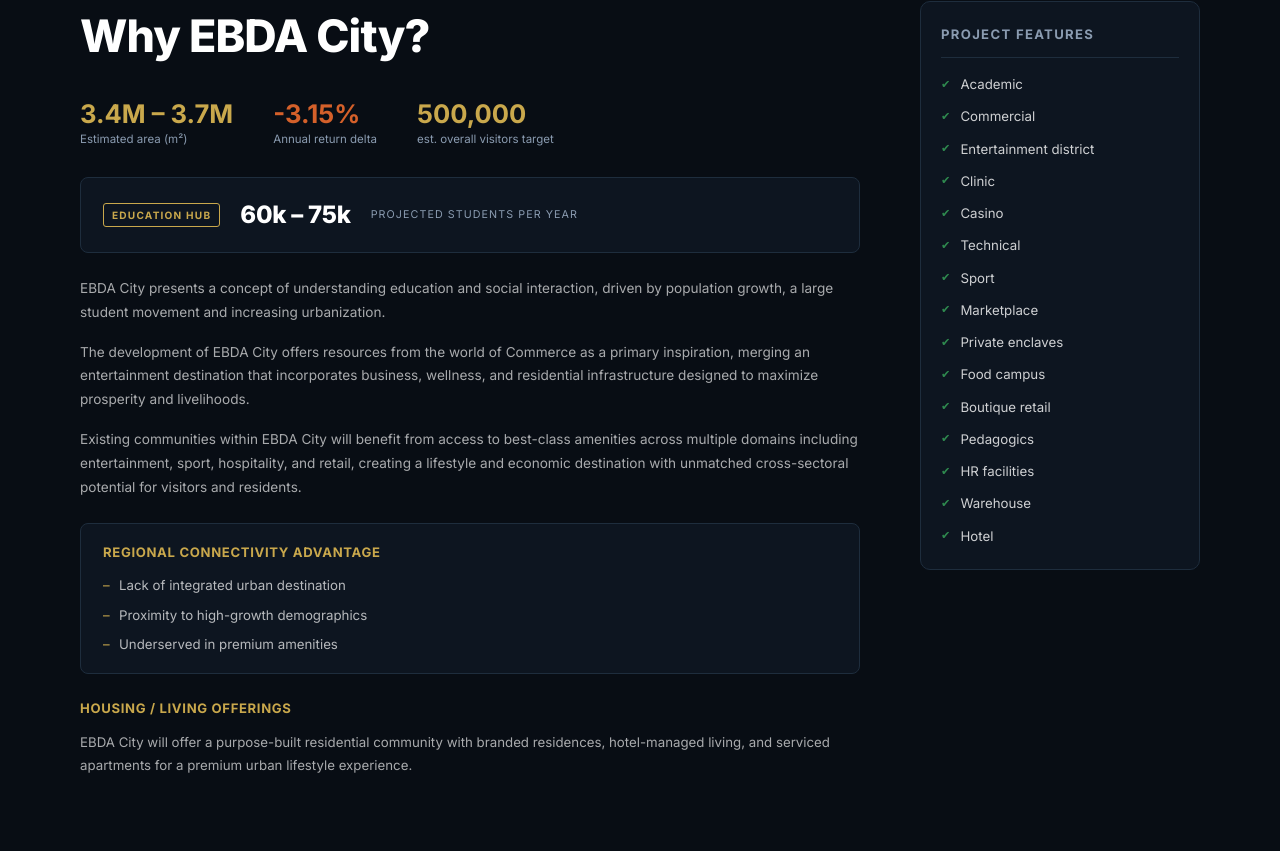
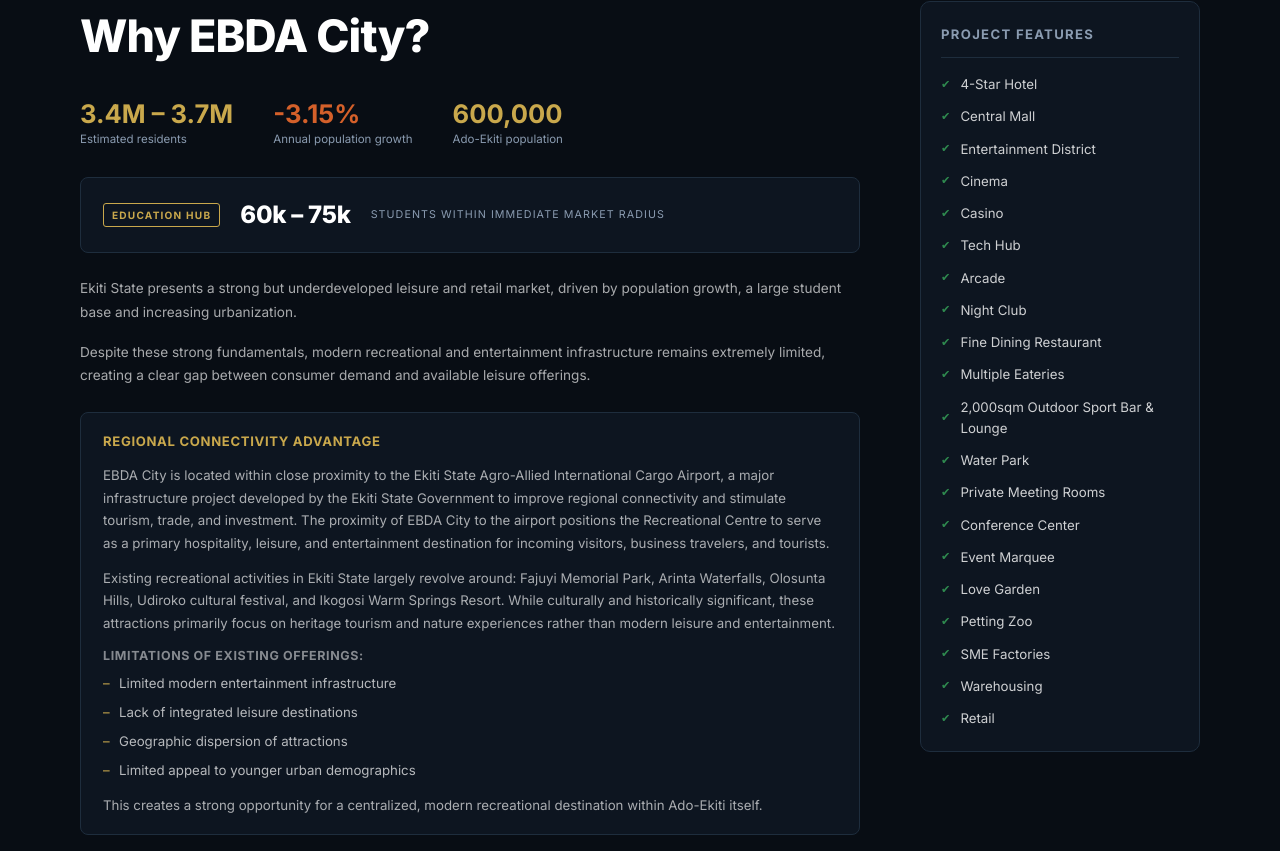
Before and after one commit to nin-webapp2025/ebdacity, a React (Vite) app: page / in a window 1280 px wide. Shown: the part 889-1740 px from the top of the page. Built offline with nearby package versions, Linux system fonts and the light colour scheme.

Commit message:
Fix WhyEBDA: correct all stats, labels, body text, features list, regional section per document

```diff
--- a/src/components/WhyEBDA.css
+++ b/src/components/WhyEBDA.css
@@ -120,6 +120,18 @@
   left: 0;
   color: var(--gold);
 }
+.why-ebda__advantage p {
+  font-size: 0.83rem;
+  color: rgba(255,255,255,0.65);
+  line-height: 1.7;
+}
+.why-ebda__advantage h5 {
+  font-size: 0.78rem;
+  font-weight: 700;
+  text-transform: uppercase;
+  letter-spacing: 0.05em;
+  color: rgba(255,255,255,0.5);
+}
 
 /* Housing */
 .why-ebda__housing {
--- a/src/components/WhyEBDA.jsx
+++ b/src/components/WhyEBDA.jsx
@@ -1,11 +1,26 @@
 import './WhyEBDA.css'
 
 const features = [
-  'Academic', 'Commercial', 'Entertainment district',
-  'Clinic', 'Casino', 'Technical', 'Sport',
-  'Marketplace', 'Private enclaves', 'Food campus',
-  'Boutique retail', 'Pedagogics', 'HR facilities',
-  'Warehouse', 'Hotel',
+  '4-Star Hotel',
+  'Central Mall',
+  'Entertainment District',
+  'Cinema',
+  'Casino',
+  'Tech Hub',
+  'Arcade',
+  'Night Club',
+  'Fine Dining Restaurant',
+  'Multiple Eateries',
+  '2,000sqm Outdoor Sport Bar & Lounge',
+  'Water Park',
+  'Private Meeting Rooms',
+  'Conference Center',
+  'Event Marquee',
+  'Love Garden',
+  'Petting Zoo',
+  'SME Factories',
+  'Warehousing',
+  'Retail',
 ]
 
 export default function WhyEBDA() {
@@ -21,15 +36,15 @@ export default function WhyEBDA() {
           <div className="why-ebda__stats">
             <div className="stat">
               <p className="stat__value">3.4M – 3.7M</p>
-              <p className="stat__label">Estimated area (m²)</p>
+              <p className="stat__label">Estimated residents</p>
             </div>
             <div className="stat">
               <p className="stat__value stat__value--orange">-3.15%</p>
-              <p className="stat__label">Annual return delta</p>
+              <p className="stat__label">Annual population growth</p>
             </div>
             <div className="stat">
-              <p className="stat__value">500,000</p>
-              <p className="stat__label">est. overall visitors target</p>
+              <p className="stat__value">600,000</p>
+              <p className="stat__label">Ado-Ekiti population</p>
             </div>
           </div>
 
@@ -37,40 +52,47 @@ export default function WhyEBDA() {
           <div className="why-ebda__edu-card">
             <div className="edu-card__badge">EDUCATION HUB</div>
             <div className="edu-card__stat">60k – 75k</div>
-            <p className="edu-card__desc">PROJECTED STUDENTS PER YEAR</p>
+            <p className="edu-card__desc">STUDENTS WITHIN IMMEDIATE MARKET RADIUS</p>
           </div>
 
           <p className="why-ebda__body">
-            EBDA City presents a concept of understanding education and social interaction, driven by
-            population growth, a large student movement and increasing urbanization.
+            Ekiti State presents a strong but underdeveloped leisure and retail market, driven by
+            population growth, a large student base and increasing urbanization.
           </p>
           <p className="why-ebda__body">
-            The development of EBDA City offers resources from the world of Commerce as a primary
-            inspiration, merging an entertainment destination that incorporates business, wellness, and
-            residential infrastructure designed to maximize prosperity and livelihoods.
-          </p>
-          <p className="why-ebda__body">
-            Existing communities within EBDA City will benefit from access to best-class amenities across multiple
-            domains including entertainment, sport, hospitality, and retail, creating a lifestyle and economic
-            destination with unmatched cross-sectoral potential for visitors and residents.
+            Despite these strong fundamentals, modern recreational and entertainment infrastructure
+            remains extremely limited, creating a clear gap between consumer demand and available
+            leisure offerings.
           </p>
 
-          {/* Regional Advantage */}
+          {/* Regional Connectivity Advantage */}
           <div className="why-ebda__advantage">
             <h4>Regional Connectivity Advantage</h4>
+            <p>
+              EBDA City is located within close proximity to the Ekiti State Agro-Allied International
+              Cargo Airport, a major infrastructure project developed by the Ekiti State Government to
+              improve regional connectivity and stimulate tourism, trade, and investment. The proximity
+              of EBDA City to the airport positions the Recreational Centre to serve as a primary
+              hospitality, leisure, and entertainment destination for incoming visitors, business
+              travelers, and tourists.
+            </p>
+            <p style={{ marginTop: '0.75rem' }}>
+              Existing recreational activities in Ekiti State largely revolve around: Fajuyi Memorial
+              Park, Arinta Waterfalls, Olosunta Hills, Udiroko cultural festival, and Ikogosi Warm
+              Springs Resort. While culturally and historically significant, these attractions primarily
+              focus on heritage tourism and nature experiences rather than modern leisure and
+              entertainment.
+            </p>
+            <h5 style={{ marginTop: '0.75rem', marginBottom: '0.4rem' }}>Limitations of existing offerings:</h5>
             <ul>
-              <li>Lack of integrated urban destination</li>
-              <li>Proximity to high-growth demographics</li>
-              <li>Underserved in premium amenities</li>
+              <li>Limited modern entertainment infrastructure</li>
+              <li>Lack of integrated leisure destinations</li>
+              <li>Geographic dispersion of attractions</li>
+              <li>Limited appeal to younger urban demographics</li>
             </ul>
-          </div>
-
-          {/* Housing */}
-          <div className="why-ebda__housing">
-            <h4>Housing / Living Offerings</h4>
-            <p>
-              EBDA City will offer a purpose-built residential community with branded residences,
-              hotel-managed living, and serviced apartments for a premium urban lifestyle experience.
+            <p style={{ marginTop: '0.75rem' }}>
+              This creates a strong opportunity for a centralized, modern recreational destination
+              within Ado-Ekiti itself.
             </p>
           </div>
         </div>
```
